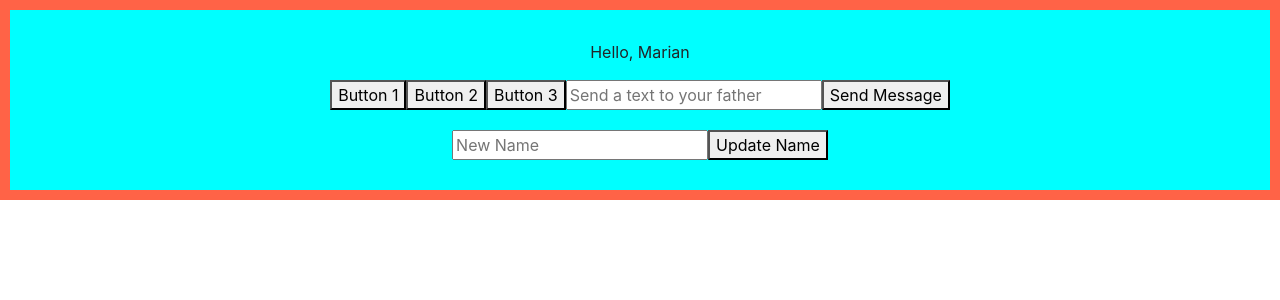
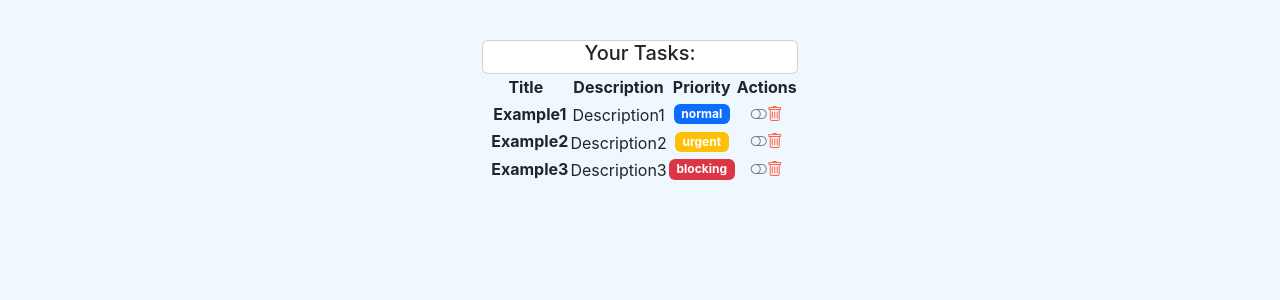
Before and after one commit to MarianoMasondo/React-Review, a React (Create React App) app: page / in a window 1280 px wide. Shown: the top 300 px of the page. Built offline with nearby package versions, Linux system fonts and the light colour scheme.

Commit message:
Body style

```diff
--- a/src/App.css
+++ b/src/App.css
@@ -40,3 +40,12 @@
 h1 {
   color: tomato;
 }
+
+body {
+  display: flex;
+  align-items: center;
+  justify-content: center;
+  padding-top: 40px;
+  padding-bottom: 40px;
+  background-color: aliceblue;
+}
--- a/src/App.js
+++ b/src/App.js
@@ -33,8 +33,8 @@
         {/* <GreetingStyled name='Marian'></GreetingStyled> */}
       {/* </header> */}
       {/* Gestión de eventos */}
-      <Father></Father>
-      {/* <TaskListComponent></TaskListComponent> */}
+      {/* <Father></Father> */}
+      <TaskListComponent></TaskListComponent>
 
     </div>
   );
```
